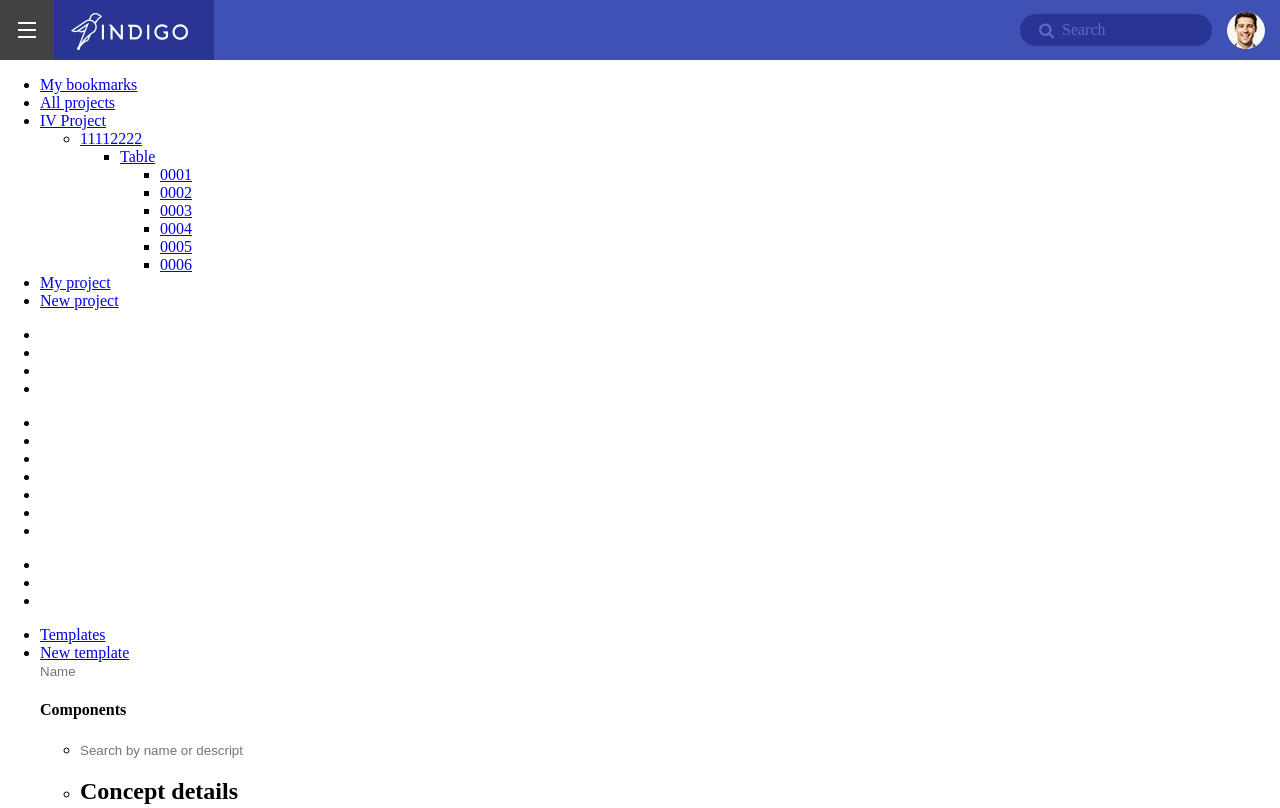
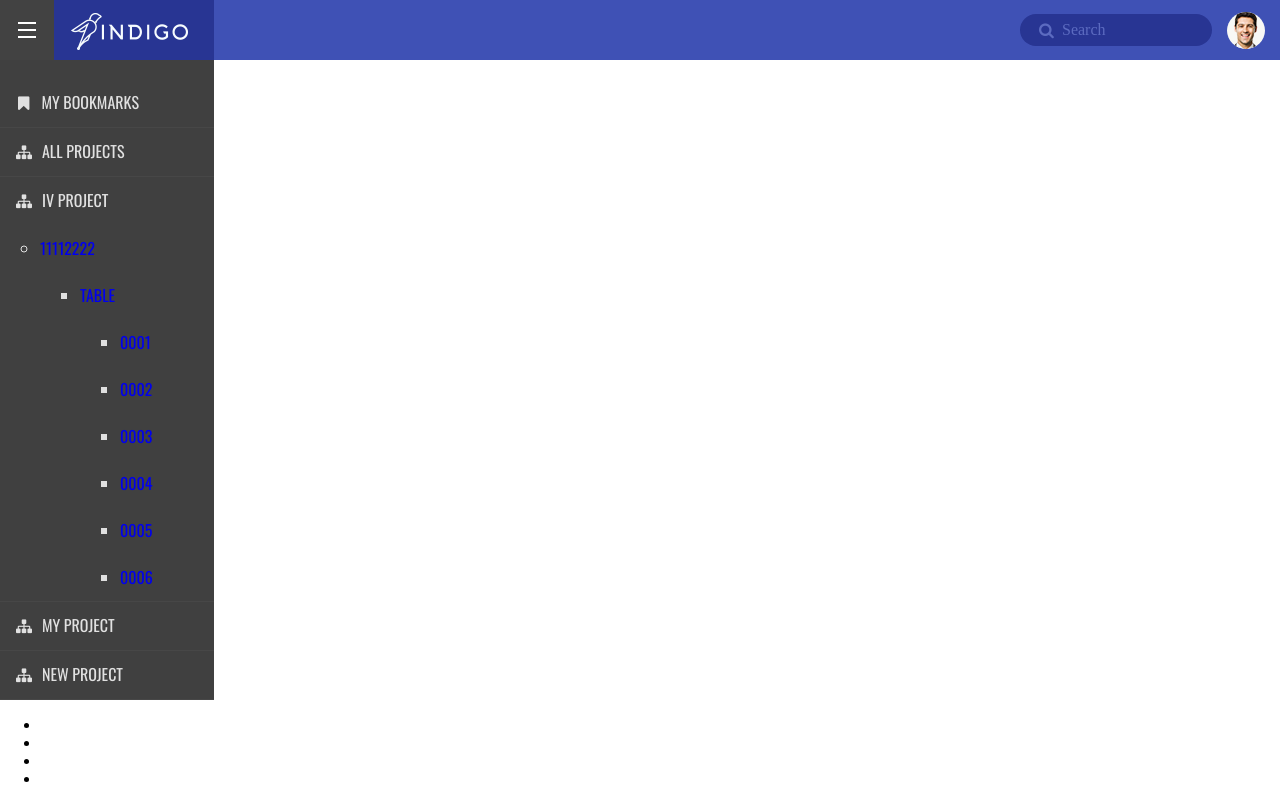
Before and after one commit to Vyacheslav-Lapin/JS-Fundamentals, a website: page indigo/index.html in a window 1280 px wide. Shown: the top 808 px of the page. Drawn offline with nearby package versions, Linux system fonts and the light colour scheme.

Commit message:
main - 2

```diff
--- a/indigo/index.html
+++ b/indigo/index.html
@@ -27,13 +27,13 @@
         <ul>
             <li><a href="#">My bookmarks</a></li>
             <li><a href="#">All projects</a></li>
-            <li>
+            <li class="active">
                 <a href="#">IV Project</a>
                 <ul>
-                    <li>
+                    <li class="active">
                         <a href="#">11112222</a>
                         <ul>
-                            <li>
+                            <li class="active">
                                 <a href="#">Table</a>
                                 <ul>
                                     <li class="active"><a href="#">0001</a></li>
--- a/styles/indigo.css
+++ b/styles/indigo.css
@@ -7,6 +7,10 @@
         /*font-size: 16px;*/
         /*line-height: 16px;*/
     /*}*/
+}
+
+a {
+    text-decoration: none;
 }
 
 img, form, a, input {
--- a/styles/main.css
+++ b/styles/main.css
@@ -0,0 +1,49 @@
+@import url('https://fonts.googleapis.com/css?family=Oswald');
+
+nav {
+    width: 214px;
+    height: 100%;
+    background-color: #404040;
+    padding-top: 3px;
+}
+
+nav > ul {
+    list-style-type: none;
+    padding-left: 0;
+}
+
+/*noinspection CssNoGenericFontName*/
+nav > ul > li > a:before {
+    /*noinspection CssNoGenericFontName*/
+    font-family: FontAwesome;
+    content: '\f0e8'; /*sitemap*/
+    margin-right: 10px;
+    color: #e1e1e1;
+    font-weight: normal;
+}
+
+nav > ul > li:first-child > a:before {
+    content: '\f02e'; /*bookmark*/
+    margin-right: 12px;
+    margin-left: 2px;
+}
+
+nav > ul > li {
+    /*height: 14px;*/
+    color: #e0e0e0;
+    /*noinspection CssNoGenericFontName*/
+    font-family: Oswald;
+    font-size: 16px;
+    font-weight: 400;
+    text-transform: uppercase;
+
+    border-bottom: 1px solid #474747;
+    line-height: 47px;
+}
+
+nav > ul > li > a {
+    padding-left: 16px;
+    color: #e1e1e1;
+}
+
+nav > ul > li  ul
```
Also changed, not shown: styles/style.css (deleted, +0 -34 lines).
